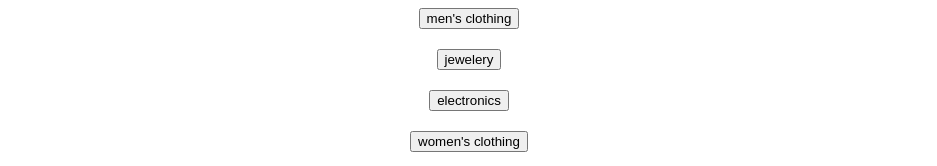
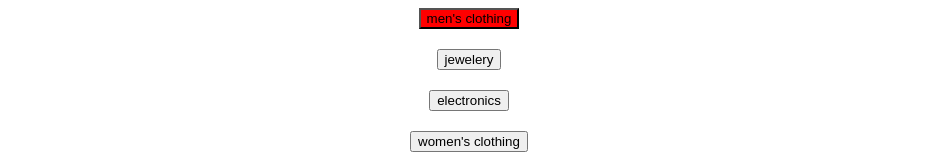
Before and after one commit to szimplexum/modulzaro3-2024-07-27, a plain HTML site: page index.html in a window 1280 px wide. Both pictures are taken after a click on the button "men's clothing". Shown: the top 166 px of the page, without its empty margins (171-1108 px from the left). Drawn offline with Linux system fonts and the light colour scheme.

Commit message:
Tartottam egy hosszabb pihenőt és újra nekifutottam

```diff
--- a/shop.js
+++ b/shop.js
@@ -236,7 +236,7 @@ function printAllProducts(data) {
   });
 }
 
-//printAllProducts(shopData);
+// printAllProducts(shopData);
 
 /*    MEGOLDÁS HELYE  1.end     */
 
@@ -302,10 +302,9 @@ function getCheapestProduct(dataArray) {
 }
 const cheapestArticle = getCheapestProduct(shopData);
 
-// const cheapestArticle = getCheapestProduct(shopData);
-// console.log(
-//   `A legolcsóbb termékünk a ${cheapestArticle.title}, ezt most csak ${cheapestArticle.price} áron adjuk.`
-// );
+console.log(
+  `A legolcsóbb termékünk a ${cheapestArticle.title}, ezt most csak ${cheapestArticle.price} áron adjuk.`
+);
 
 /*    MEGOLDÁS HELYE  3.end     */
 
@@ -377,7 +376,6 @@ console.log(getUniqueCategories(shopData));
 // tömböt tudunk paraméterként megadni!
 // Ha meghívjuk a függvényt az kirajzol egy gombot minden egyes kategóriának,
 // ami a paraméterként megadott tömbben található.
-
 // A gombokon lévő szöveg a kategóriák neve legyen!
 
 // // Amelyik gombra utoljára rákattintunk, annak a háttérszíne változzon meg pirosra!
@@ -394,31 +392,30 @@ console.log(getUniqueCategories(shopData));
         <!-- stb. -->
     </div>
 */
+/*    MEGOLDÁS HELYE  6. Start   */
+
 const categorys = getUniqueCategories(shopData);
 
 function drawCategories(articleArray) {
-  categorys.forEach((actArticle) => {
+  categorys.forEach((actArticle, index) => {
     let productDIV = document.getElementById("products");
 
     const catBtnDIV = document.createElement("div");
     catBtnDIV.classList.add("categories-container");
-    catBtnDIV.innerHTML = `<button class="category-btn">${actArticle.category}</button>`;
+    catBtnDIV.innerHTML = `<button class="category-btn" id=btn-${index}>${actArticle.category}</button>`;
 
-    const button = document.this
-    // button.addEventListener("click", function () {
-    //     button.hidden = true;
-    //     // .category-btn.active {
-    //     //     background-color: red;
-    //     // }
-    // });
+    //const btn = document.getElementById("btn-0");
+    const btn = catBtnDIV.querySelector(`#btn-${index}`);
+    btn.addEventListener("click", function () {
+      btn.classList.toggle("active");
+    });
 
     productDIV.before(catBtnDIV);
+    //let btn = catBtnDIV.textContent = `${actArticle.category}`;
   });
 }
 drawCategories(shopData);
-/*
-    MEGOLDÁS HELYE
-*/
+/*    MEGOLDÁS HELYE  6.end     */
 
 // 7. Feladat (20)
 
```
Also changed, not shown: index.html (+2 -0 lines).
